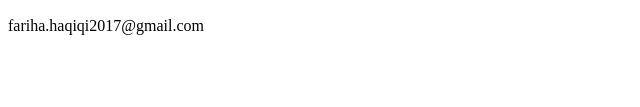
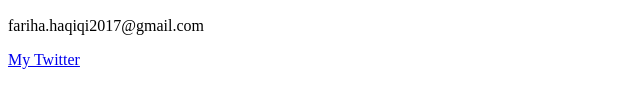
Before and after one commit to Farihahaqiqi/online-CV, a plain HTML site: page CV.html in a window 1280 px wide. Shown: the part 335-442 px from the top of the page, without its empty margins (0-640 px from the left). Drawn offline with Linux system fonts and the light colour scheme.

Commit message:
Update CV.html

```diff
--- a/CV.html
+++ b/CV.html
@@ -17,7 +17,7 @@
         <input type="submit" value="send">
         <h2>Contact Me</h2>
         <p>fariha.haqiqi2017@gmail.com</p>
-        <a href=""></a>
+        <a href="https://twitter.com/FarihaHaqiqi">My Twitter</a>
 
 
 
```
